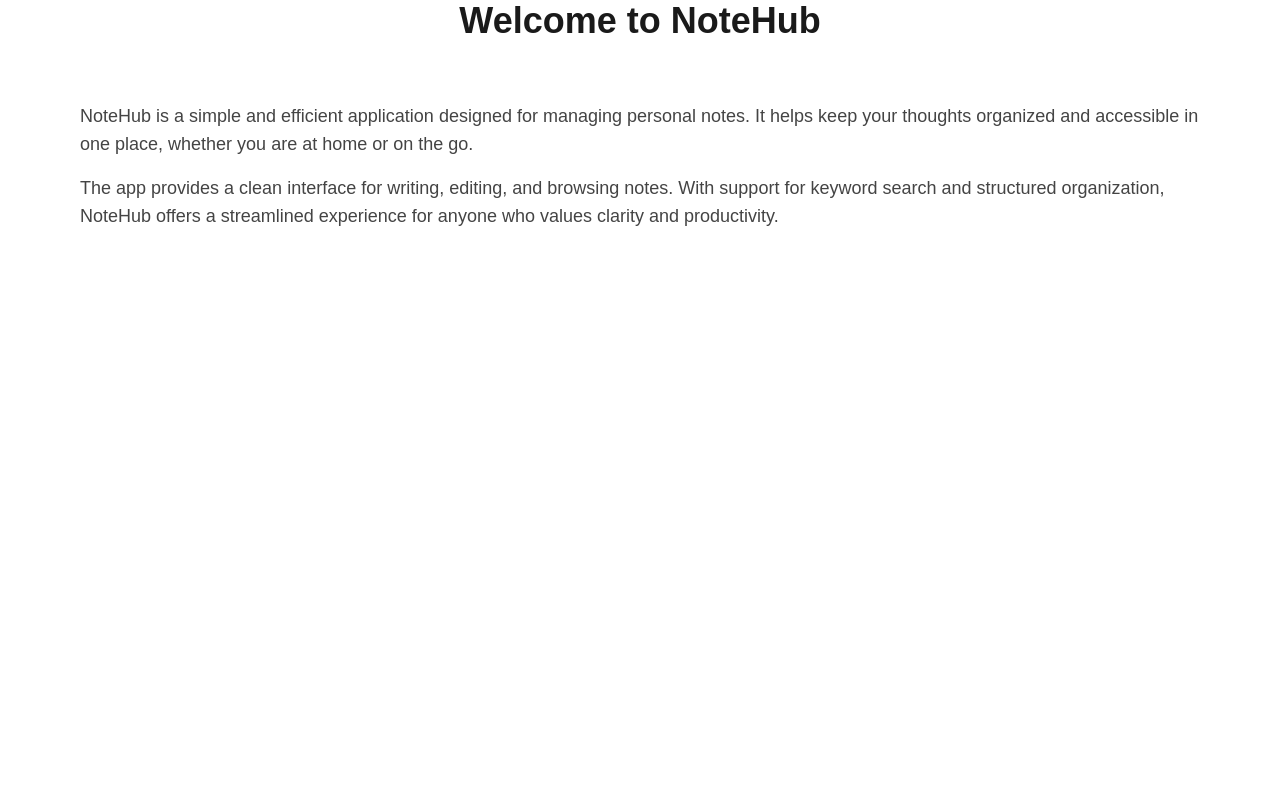
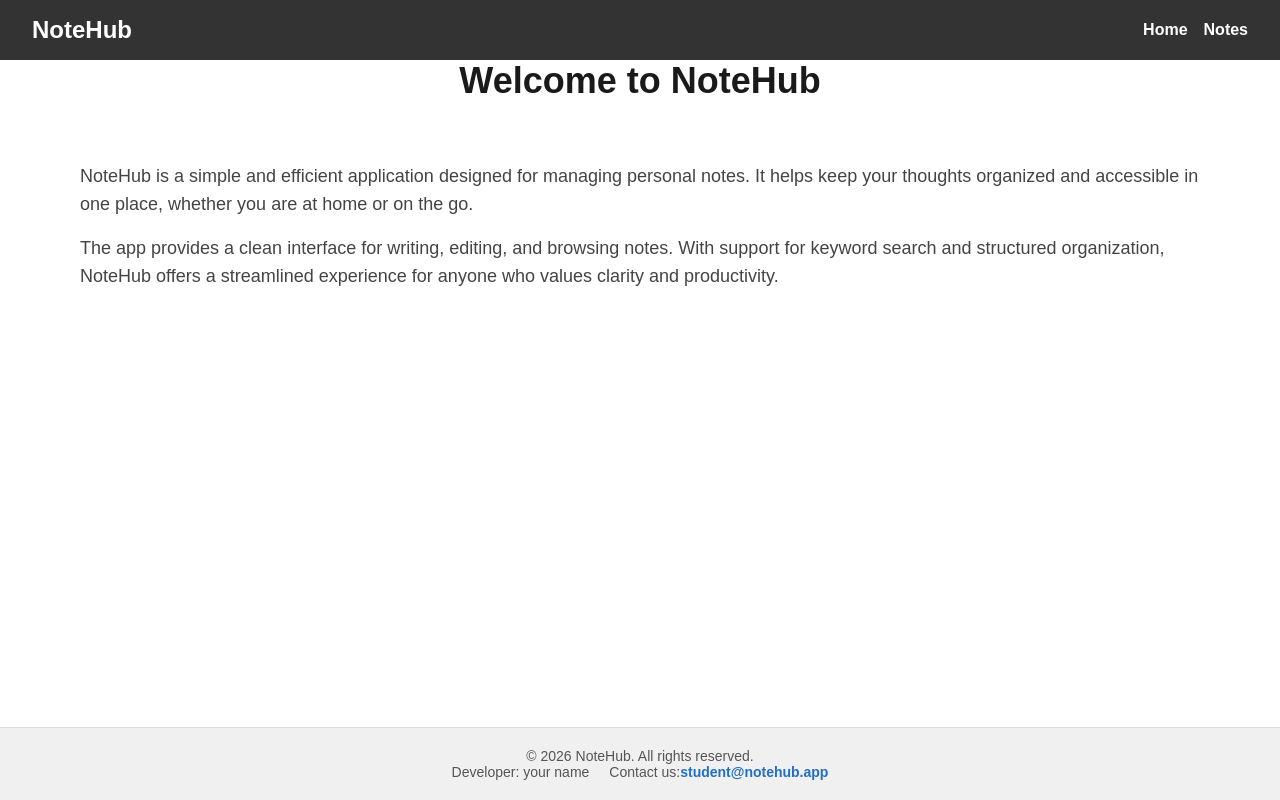
Before and after one commit to Anastasiia-tyk/06-notehub-nextjs, a Next.js app: page / in a window 1280 px wide. Built offline with nearby package versions, Linux system fonts and the light colour scheme.

Commit message:
add Header and Footer to Layout

```diff
--- a/app/layout.tsx
+++ b/app/layout.tsx
@@ -1,6 +1,8 @@
 import type { Metadata } from "next";
 import { Geist, Geist_Mono } from "next/font/google";
 import "./globals.css";
+import Header from "@/components/Header/Header";
+import Footer from "@/components/Footer/Footer";
 
 const geistSans = Geist({
   variable: "--font-geist-sans",
@@ -23,8 +25,12 @@
   children: React.ReactNode;
 }>) {
   return (
-    <html lang="en" className={`${geistSans.variable} ${geistMono.variable}`}>
-      <body>{children}</body>
+    <html lang="en">
+      <body className={`${geistSans.variable} ${geistMono.variable}`}>
+        <Header/>
+        {children}
+        <Footer/>
+      </body>
     </html>
   );
 }
```
